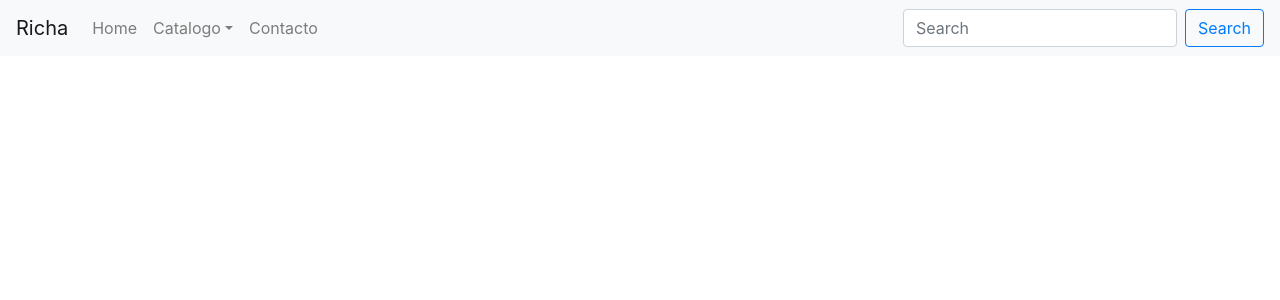
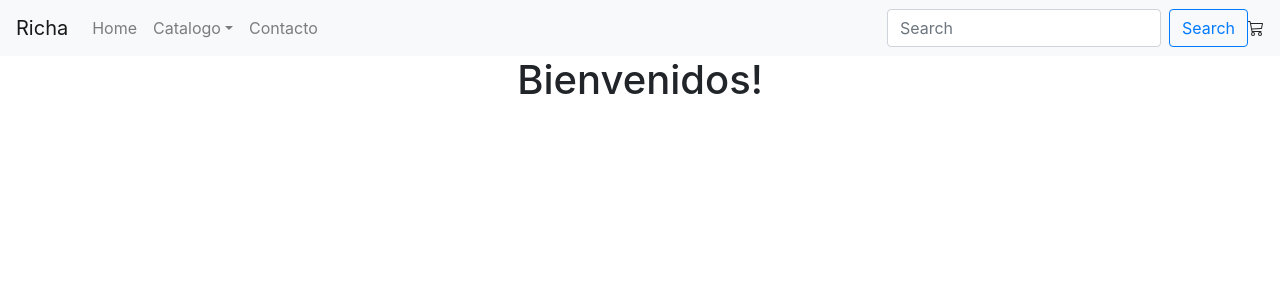
Before and after one commit to agusmoreno/proyecto-final-react, a React (Create React App) app: page / in a window 1280 px wide. Shown: the top 300 px of the page. Built offline with nearby package versions, Linux system fonts and the light colour scheme.

Commit message:
added cart icon and welcome message

```diff
--- a/package.json
+++ b/package.json
@@ -9,6 +9,7 @@
     "bootstrap": "^4.6.0",
     "react": "^17.0.2",
     "react-bootstrap": "^1.6.0",
+    "react-bootstrap-icons": "^1.5.0",
     "react-dom": "^17.0.2",
     "react-scripts": "4.0.3",
     "web-vitals": "^1.1.2"
--- a/src/App.js
+++ b/src/App.js
@@ -1,11 +1,13 @@
 import './App.css';
 import NavBar from "./components/NavBar"
+import ItemListContainer from "./components/ItemListContainer"
 import 'bootstrap/dist/css/bootstrap.min.css';
 
 function App() {
   return (
     <div className="App">
       <NavBar />
+      <ItemListContainer />
     </div>
   );
 }
--- /dev/null
+++ b/src/components/CartWidget.js
@@ -0,0 +1,6 @@
+import React from 'react';
+import { Cart3 } from 'react-bootstrap-icons';
+
+export default function App() {
+  return <Cart3 />;
+}
--- /dev/null
+++ b/src/components/ItemListContainer.js
@@ -0,0 +1,11 @@
+import React from 'react'
+
+function ItemListContainer(props) {
+    return (
+        <div>
+            <h1>Bienvenidos!</h1>
+        </div>
+    )
+}
+
+export default ItemListContainer
--- a/src/components/NavBar.js
+++ b/src/components/NavBar.js
@@ -1,6 +1,7 @@
 import React, { Component } from "react";
 import '../styles/navBar.css';
 import { Button,Navbar,Nav,Form,FormControl,NavDropdown } from 'react-bootstrap';
+import CartWidget from "./CartWidget"
 
 class NavBar extends Component {
   render() {
@@ -18,6 +19,7 @@ class NavBar extends Component {
         <Form inline>
           <FormControl type="text" placeholder="Search" className="mr-sm-2" />
           <Button variant="outline-primary">Search</Button>
+          <CartWidget />
         </Form>
       </Navbar>
     );
--- a/src/styles/navBar.css
+++ b/src/styles/navBar.css
@@ -0,0 +1,3 @@
+CartWidget {
+    padding: 1rem;
+}
```
Also changed, not shown: 1 other file (tests, documents, lock files or other folders).
